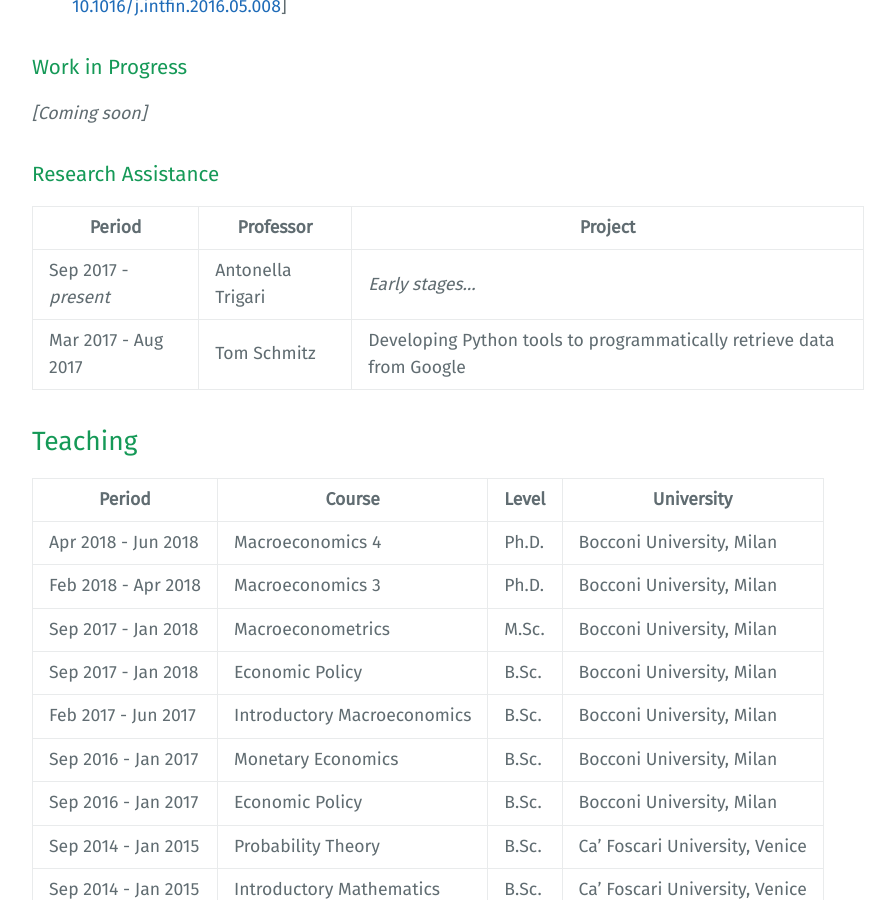
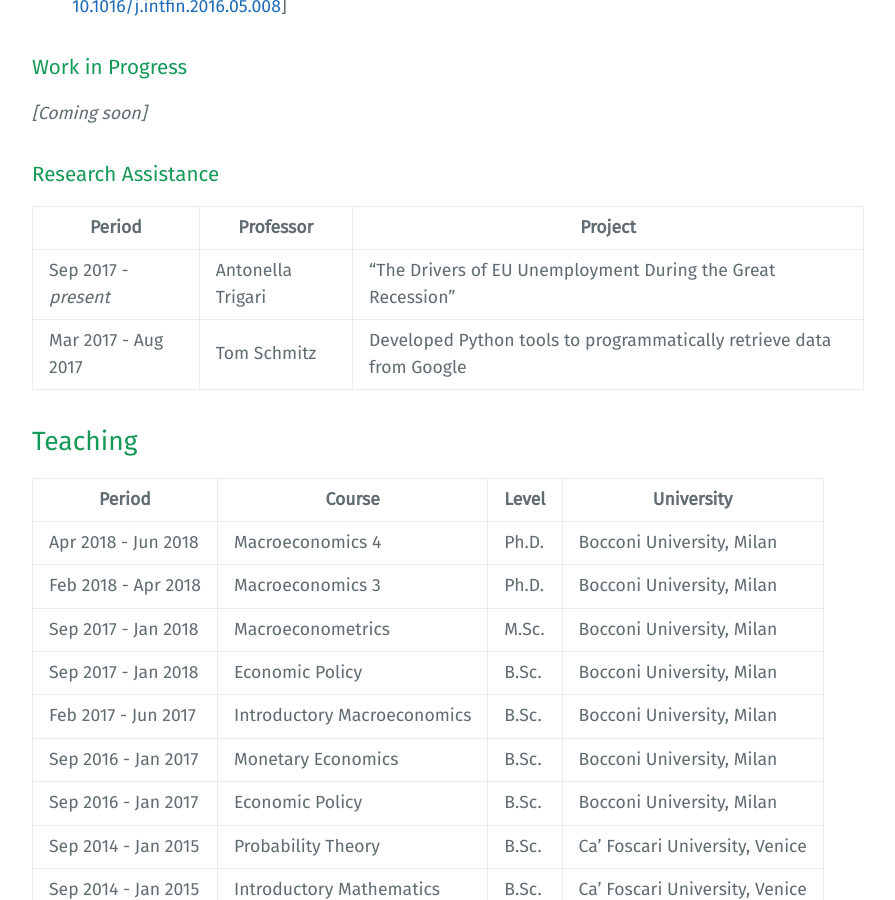
Before and after one commit to AndreaPasqualini/andreapasqualini.github.io, a Jekyll site: the page built from index.md, in a window 1280 px wide and 900 px high, scrolled down 930 px. Shown: the whole window, without its empty margins (192-1087 px from the left). Built offline with Jekyll 4.4.1, drawn with Linux system fonts in a browser that asks for light colours.

Commit message:
Update index.md

```diff
--- a/index.md
+++ b/index.md
@@ -39,8 +39,8 @@ I am interested in Empirical Macroeconomics and Time Series Econometrics.
 
 | Period               | Professor         | Project                                                               |
 | -------------------- | ----------------- | --------------------------------------------------------------------- |
-| Sep 2017 - *present* | Antonella Trigari | *Early stages...*                                                     |
-| Mar 2017 - Aug 2017  | Tom Schmitz       | Developing Python tools to programmatically retrieve data from Google |
+| Sep 2017 - *present* | Antonella Trigari | "The Drivers of EU Unemployment During the Great Recession"           |
+| Mar 2017 - Aug 2017  | Tom Schmitz       | Developed Python tools to programmatically retrieve data from Google  |
 
 
 ## Teaching
```
